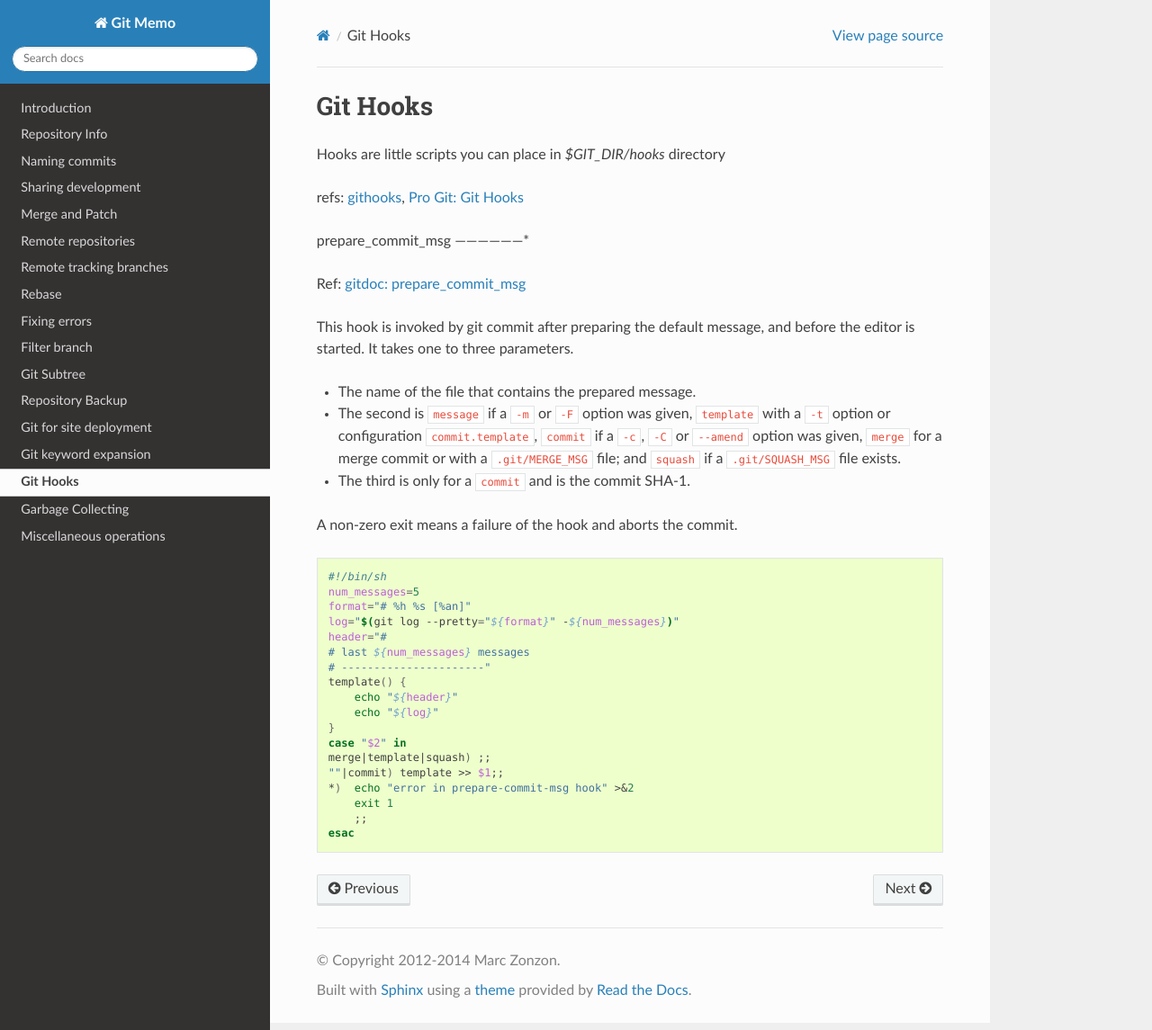
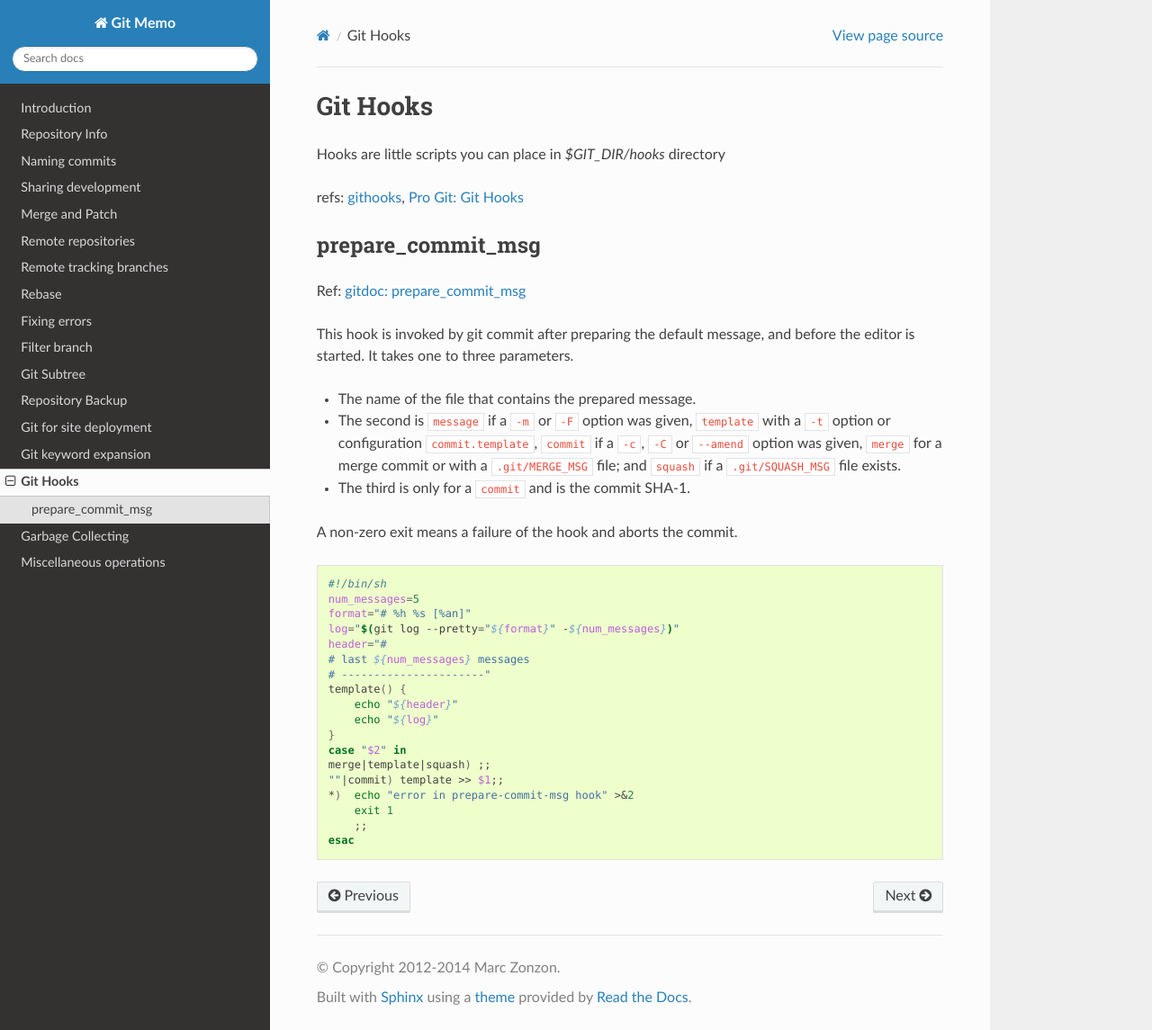
Before and after one commit to marczz/git-memo, a Sphinx documentation site: the page built from source/hooks.rst, in a window 1280 px wide and 1145 px high. Shown: the whole window at 90% size. Built offline with Sphinx 7.4.7 and the Read the Docs theme 2.0.0, drawn with Linux system fonts in a browser that asks for light colours; part of the change alters nothing that is shown.

Commit message:
fixed progit links
-   in hooks.rst, merge.rst, revparse.rst

```diff
--- a/source/hooks.rst
+++ b/source/hooks.rst
@@ -2,11 +2,12 @@ Git Hooks
 =========
 Hooks are little scripts you can place in `$GIT_DIR/hooks` directory
 
-refs: :gitdoc:`githooks <githooks.html>`, :progit:`Git Hooks`
+refs: :gitdoc:`githooks <githooks.html>`, :progit:`Pro Git: Git Hooks
+<Customizing-Git-Git-Hooks>`
 
 
 prepare_commit_msg
-------------------*
+------------------
 
 Ref: :gitdoc:`gitdoc:
 prepare_commit_msg<githooks.html#_prepare_commit_msg>`
--- a/source/merge.rst
+++ b/source/merge.rst
@@ -93,8 +93,8 @@ Refs:
       <http://factore.ca/on-the-floor/51-applying-merging-changes-from-one-git-repository-to-another>`_
   -   `git – applying patches
       <http://www.winksaville.com/blog/linux/git-applying-patches/>`_
-  -   `Pro Git: Maintaining a Project
-      <http://progit.org/book/ch5-3.html>`_
+  -   :progit:`Pro Git: Maintaining a Project
+      <Distributed-Git-Maintaining-a-Project>`_
   -   `gitready: pick out individual commits
       <http://gitready.com/intermediate/2009/03/04/pick-out-individual-commits.html>`_
       compare ``git cherry-pick``, ``git format-patch`` with ``git
--- a/source/revparse.rst
+++ b/source/revparse.rst
@@ -43,8 +43,9 @@ See :gitdoc:`git-rev-parse <git-rev-parse.html>`,
 
 -   find the hash of some file
 
-    -   Look at `Pro Git: Git Objects
-        <http://progit.org/book/ch9-2.html>`_ for details
+    -   Look at :progit:`Pro Git: Git
+        Objects<Git-Internals-Git-Objects>`
+        for details.
 
         -   `Discussion by Linus Torvald
             <http://article.gmane.org/gmane.comp.version-control.git/44849>`_
```
